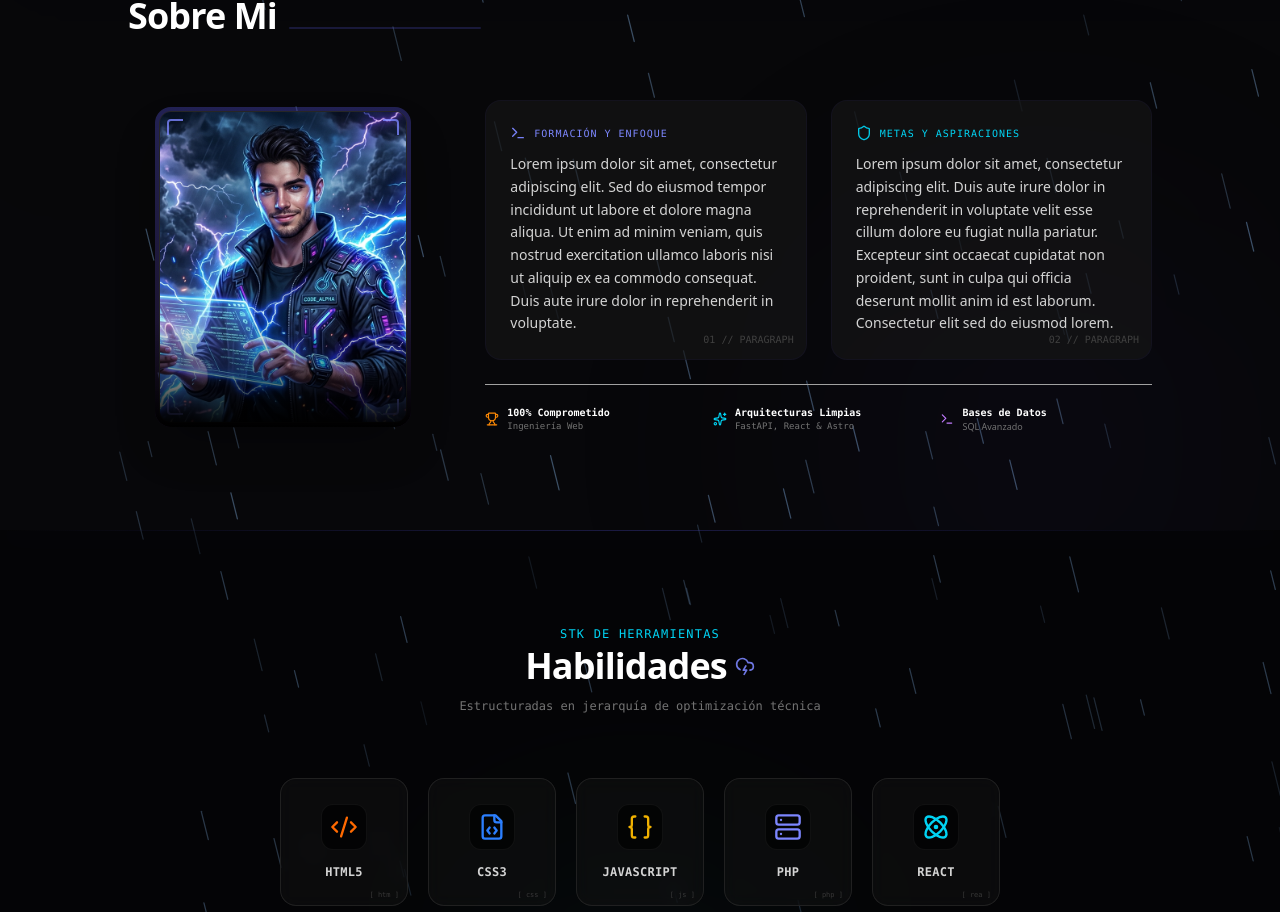
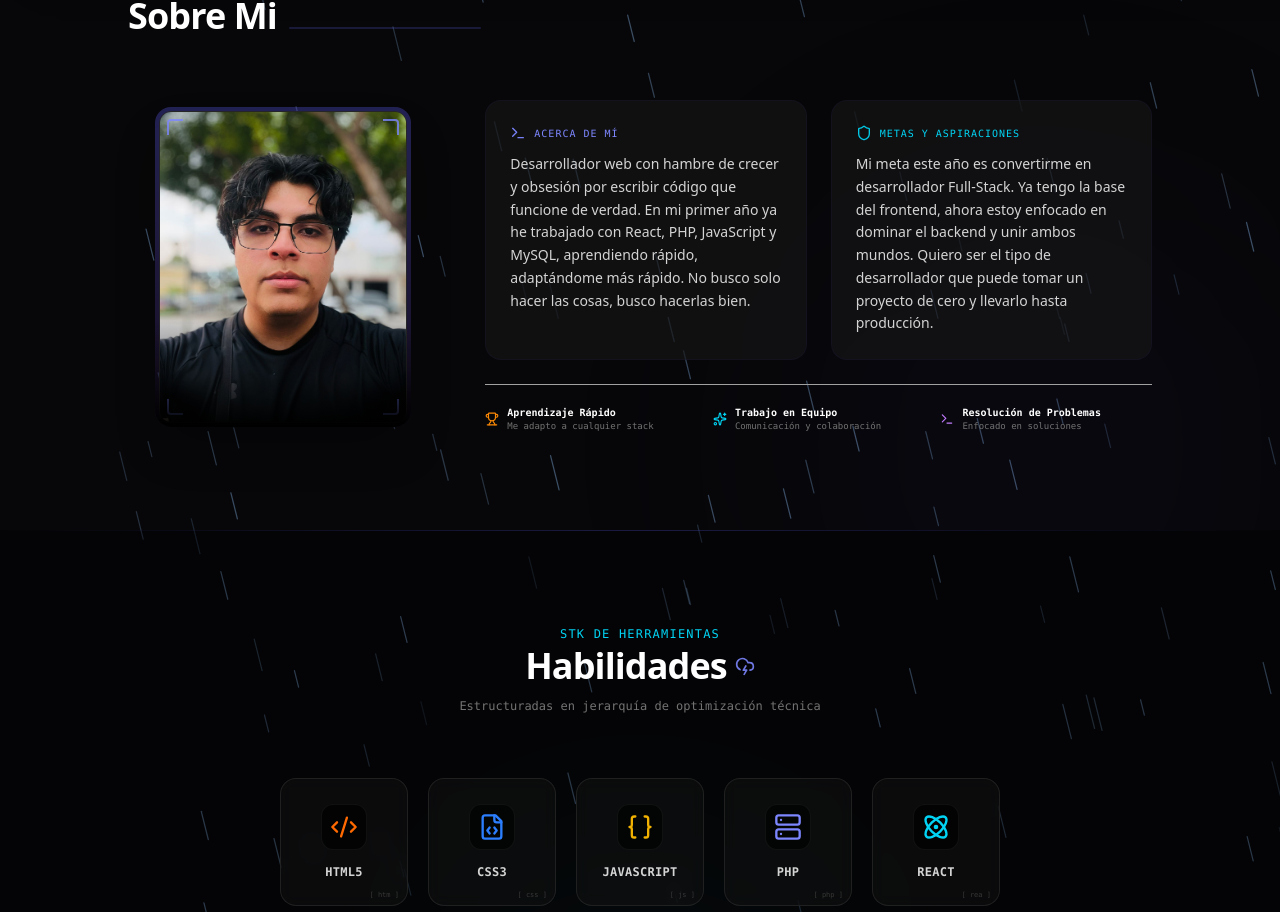
Before and after one commit to Joss177/portfolio_joss, a React (Vite) app: page / in a window 1280 px wide. Shown: the part 920-1832 px from the top of the page. Built offline with nearby package versions, Linux system fonts and the light colour scheme.

Commit message:
Finalizacion de sobre mi

```diff
--- a/src/components/SobreMi.tsx
+++ b/src/components/SobreMi.tsx
@@ -1,7 +1,7 @@
 import React from 'react';
 import { motion } from 'motion/react';
 import { Terminal, Shield, Trophy, Sparkles } from 'lucide-react';
-import avatarImg from '../assets/images/josue_avatar_1779587593398.png';
+import avatarImg from '../assets/images/FOTOMIA.jpg';
 
 export const SobreMi: React.FC = () => {
   return (
@@ -71,17 +71,15 @@ export const SobreMi: React.FC = () => {
               <div className="bg-neutral-900/65 border border-indigo-950/20 p-6 rounded-2xl relative group hover:border-indigo-500/20 transition-all duration-300">
                 <div className="flex items-center gap-2 mb-3 text-indigo-400">
                   <Terminal className="w-4 h-4 text-indigo-400/95" />
-                  <span className="text-[10px] font-mono tracking-widest uppercase">Formación y Enfoque</span>
+                  <span className="text-[10px] font-mono tracking-widest uppercase">Acerca de mí</span>
                 </div>
                <p className="text-neutral-300 text-xs sm:text-sm leading-relaxed font-sans">
-                  Lorem ipsum dolor sit amet, consectetur adipiscing elit. Sed do eiusmod tempor
-                  incididunt ut labore et dolore magna aliqua. Ut enim ad minim veniam, quis nostrud
-                  exercitation ullamco laboris nisi ut aliquip ex ea commodo consequat. Duis aute irure
-                  dolor in reprehenderit in voluptate.
+                Desarrollador web con hambre de crecer y obsesión por escribir código que
+                funcione de verdad. En mi primer año ya he trabajado con React, PHP, JavaScript
+                y MySQL, aprendiendo rápido, adaptándome más rápido. No busco solo hacer
+                las cosas, busco hacerlas bien.
               </p>
-                <span className="absolute bottom-3 right-3 text-[10px] font-mono text-neutral-700 group-hover:text-indigo-600/65 transition-colors">
-                  01 // PARAGRAPH
-                </span>
+
               </div>
 
               {/* Paragraph 2 */}
@@ -91,14 +89,11 @@ export const SobreMi: React.FC = () => {
                   <span className="text-[10px] font-mono tracking-widest uppercase">Metas y Aspiraciones</span>
                 </div>
                 <p className="text-neutral-300 text-xs sm:text-sm leading-relaxed font-sans">
-                  Lorem ipsum dolor sit amet, consectetur adipiscing elit. Duis aute irure dolor in
-                  reprehenderit in voluptate velit esse cillum dolore eu fugiat nulla pariatur. Excepteur
-                  sint occaecat cupidatat non proident, sunt in culpa qui officia deserunt mollit anim id
-                  est laborum. Consectetur elit sed do eiusmod lorem.
+                Mi meta este año es convertirme en desarrollador Full-Stack. Ya tengo
+                la base del frontend, ahora estoy enfocado en dominar el backend y
+                unir ambos mundos. Quiero ser el tipo de desarrollador que puede tomar
+                un proyecto de cero y llevarlo hasta producción.
               </p>
-                <span className="absolute bottom-3 right-3 text-[10px] font-mono text-neutral-700 group-hover:text-cyan-600/65 transition-colors">
-                  02 // PARAGRAPH
-                </span>
               </div>
             </motion.div>
 
@@ -113,24 +108,24 @@ export const SobreMi: React.FC = () => {
             <div className="flex items-center gap-2">
               <Trophy className="w-3.5 h-3.5 text-orange-400" />
               <div>
-                  <div className="text-white font-bold">100% Comprometido</div>
-                  <div className="text-[9px] text-neutral-500">Ingeniería Web</div>
+                <div className="text-white font-bold">Aprendizaje Rápido</div>
+                <div className="text-[9px] text-neutral-500">Me adapto a cualquier stack</div>
               </div>
             </div>
 
             <div className="flex items-center gap-2">
               <Sparkles className="w-3.5 h-3.5 text-cyan-400" />
               <div>
-                  <div className="text-white font-bold">Arquitecturas Limpias</div>
-                  <div className="text-[9px] text-neutral-500">FastAPI, React & Astro</div>
+                <div className="text-white font-bold">Trabajo en Equipo</div>
+                <div className="text-[9px] text-neutral-500">Comunicación y colaboración</div>
               </div>
             </div>
 
             <div className="flex items-center gap-2">
               <Terminal className="w-3.5 h-3.5 text-purple-400" />
               <div>
-                  <div className="text-white font-bold">Bases de Datos</div>
-                  <div className="text-[9px] text-neutral-500 font-sans">SQL Avanzado</div>
+                <div className="text-white font-bold">Resolución de Problemas</div>
+                <div className="text-[9px] text-neutral-500">Enfocado en soluciones</div>
               </div>
             </div>
           </motion.div>
```
Lines whose indentation alone changed are shown as unchanged.
